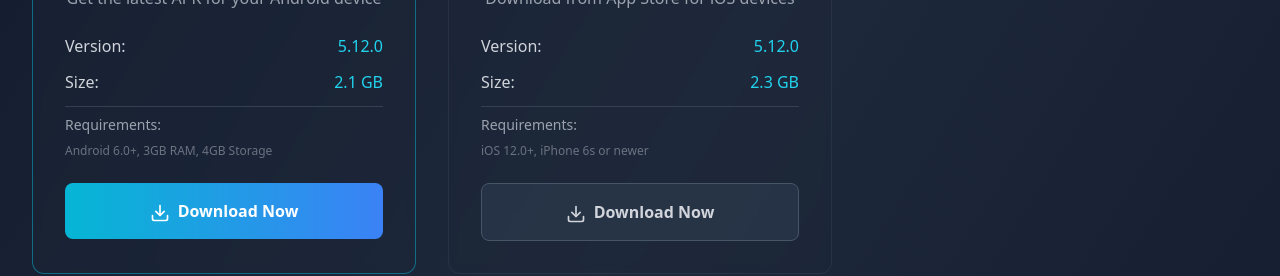
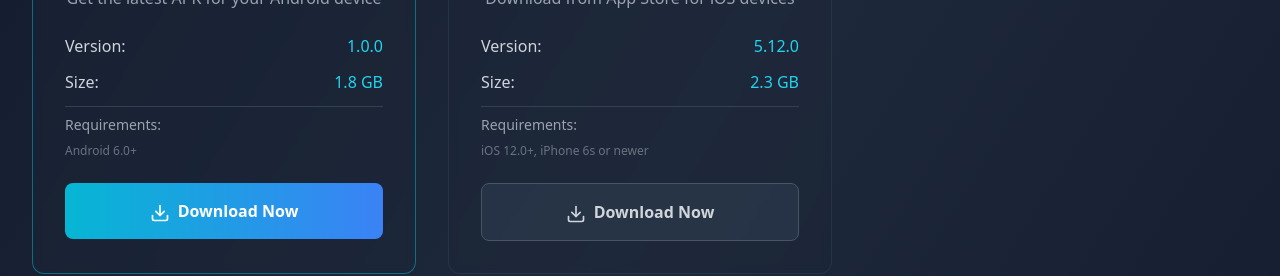
Before and after one commit to MaviMods/vmkc, a React (Vite) app: page /download in a window 1280 px wide. Shown: the part 828-1104 px from the top of the page. Built offline with nearby package versions, Linux system fonts and the light colour scheme.

Commit message:
Update Download.tsx

```diff
--- a/src/pages/Download.tsx
+++ b/src/pages/Download.tsx
@@ -7,10 +7,10 @@
       platform: 'Android',
       icon: Smartphone,
       description: 'Get the latest APK for your Android device',
-      version: '5.12.0',
-      size: '2.1 GB',
-      requirements: 'Android 6.0+, 3GB RAM, 4GB Storage',
-      downloadLink: '#',
+      version: '1.0.0',
+      size: '1.8 GB',
+      requirements: 'Android 6.0+',
+      downloadLink: 'https://mega.nz/file/LRMWFKCD#Ml8PHB_c62m4Q5MiWUQl6fH21Eg7lBBRQTreXl-Er20',
       featured: true,
       color: 'from-green-500 to-teal-500'
     },
```
